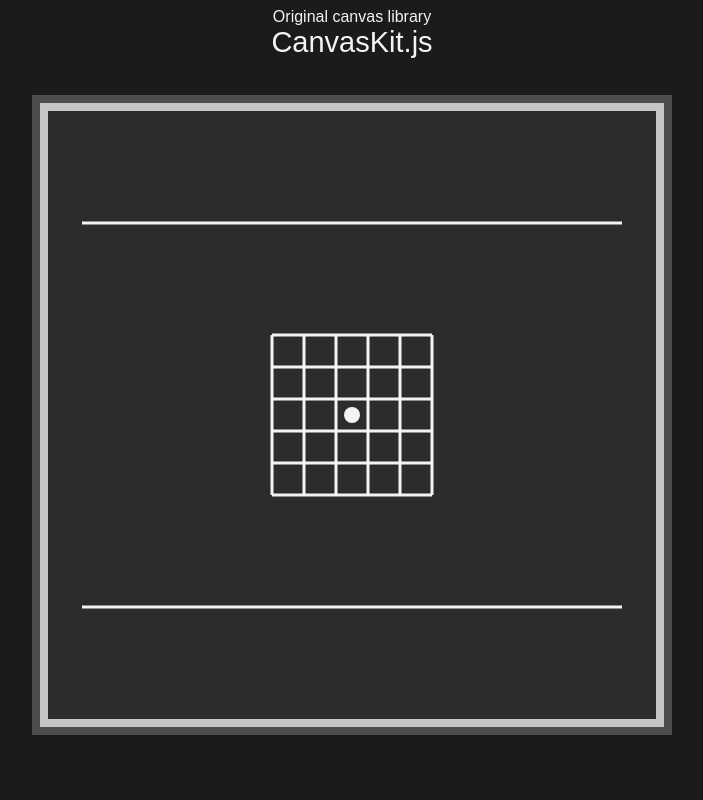
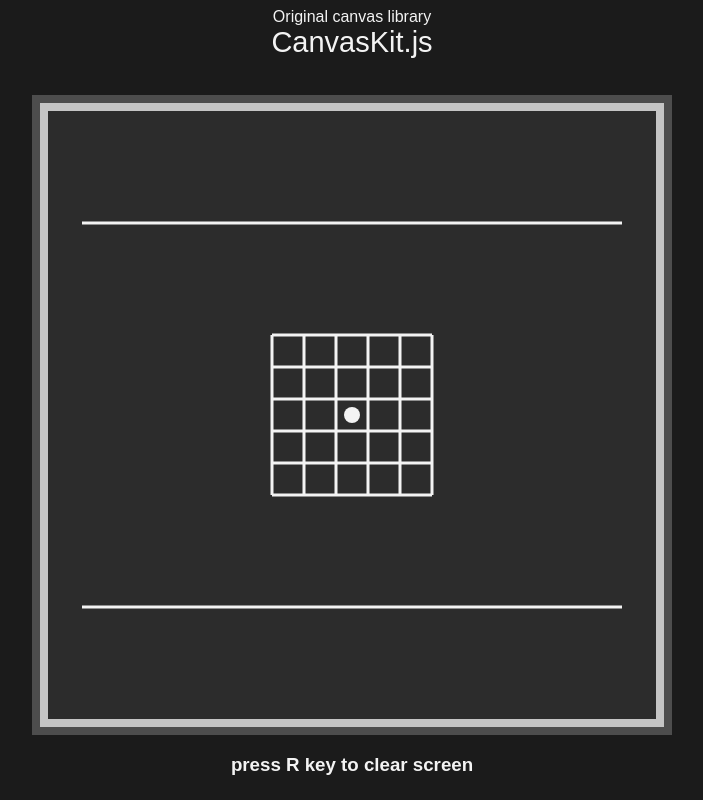
Before and after one commit to JPNYKW/CanvasKit, a plain HTML site: page index.html in a window 1280 px wide. Shown: the whole page, without its empty margins (288-991 px from the left). Drawn offline with Linux system fonts and the light colour scheme.

Commit message:
Update index.html

```diff
--- a/index.html
+++ b/index.html
@@ -22,6 +22,7 @@
 			Original canvas library<br>
 			<span id="title">CanvasKit.js</span><br><br><br>
 			<canvas id="drawArea"></canvas>
+			<h3>press R key to clear screen</h3>
 		</center>
 	</body>
 </html>
```
